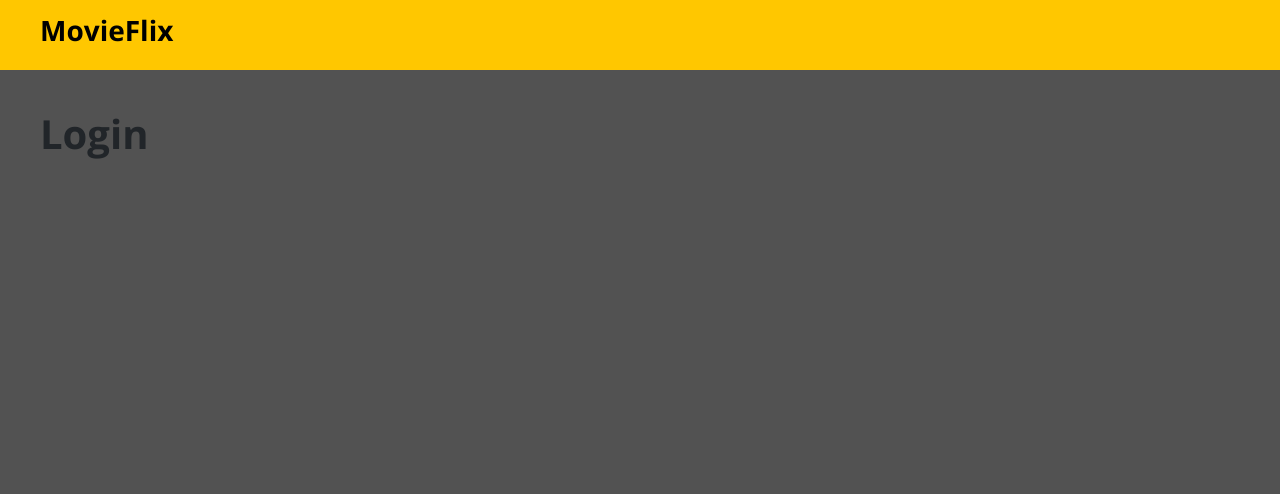
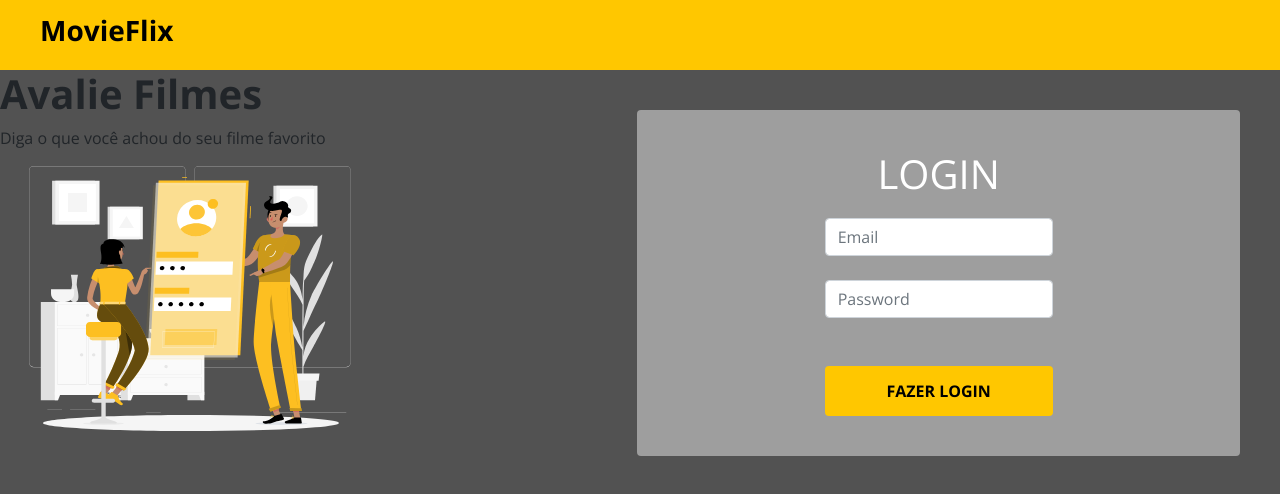
Before and after one commit to Andersongauterio/movie-flix, a React (Create React App) app: page / in a window 1280 px wide. Shown: the top 494 px of the page. Built offline with nearby package versions, Linux system fonts and the light colour scheme.

Commit message:
Login component - Initial

```diff
--- a/src/Routes.tsx
+++ b/src/Routes.tsx
@@ -1,13 +1,13 @@
 import { BrowserRouter, Switch, Route } from 'react-router-dom';
-import Home from 'pages/Home/Login';
 import Navbar from 'components/Navbar';
+import Login from 'pages/Home/Login';
 
 const Routes = () => (
   <BrowserRouter>
     <Navbar />
     <Switch>
       <Route path="/" exact>
-        <Home />
+        <Login />
       </Route>
     </Switch>
   </BrowserRouter>
--- a/src/pages/Home/Login/index.tsx
+++ b/src/pages/Home/Login/index.tsx
@@ -1,11 +1,42 @@
+import { ReactComponent as AuthImage } from 'assets/images/login-image.svg';
 import './styles.css';
 
-const Home = () => {
-    return (
-        <div className="home-container">
-            <h1>Login</h1>
-        </div>
-    );
-}
+const Login = () => {
+  return (
+    <div className="login-container">
 
-export default Home;
+      <div className="login-banner-container">
+        <h1>Avalie Filmes</h1>
+        <p>Diga o que você achou do seu filme favorito</p>
+        <AuthImage />
+      </div>
+
+      <div className="login-card">
+        <h1>LOGIN</h1>
+        <form>
+          <div className="mb-4">
+            <input
+              type="text"
+              className="form-control base-input"
+              placeholder="Email"
+              name="username"
+            />
+          </div>
+          <div className="mb-2">
+            <input
+              type="password"
+              className="form-control base-input"
+              placeholder="Password"
+              name="password"
+            />
+          </div>
+          <div className="login-submit">
+            <button className="btn btn-primary"> FAZER LOGIN </button>
+          </div>
+        </form>
+      </div>
+    </div>
+  );
+};
+
+export default Login;
--- a/src/pages/Home/Login/styles.css
+++ b/src/pages/Home/Login/styles.css
@@ -1,3 +1,53 @@
-.home-container {
+.login-banner-container {
+  display: none;
+}
+
+.login-card {
+    margin: 40px;
     padding: 40px;
+    background-color: #9E9E9E;
+    display: flex;
+    flex-direction: column;
+    align-items: center;
+    border-radius: 4px;
 }
+
+.login-card h1 {
+    color: #ffff;
+    font-weight: 400;
+    margin-bottom: 20px;
+}
+
+.login-card button {
+    margin-top: 40px;
+    background-color: #FFC700;
+    border: 0;
+    height: 50px;
+    width: 100%;
+    color: #000000;
+    font-weight: 700;
+}
+
+@media (min-width: 576px) {
+}
+
+@media (min-width: 768px) {
+}
+
+@media (min-width: 1200px) {
+  .login-banner-container {
+    display: flex;
+    flex-direction: column;
+    width: 50%;
+  }
+
+  .login-container {
+    display: flex;
+    flex-direction: row;
+  }
+
+  .login-card {
+
+      width: 50%;
+  }
+}
```
Also changed, not shown: src/assets/images/login-image.svg (added).
